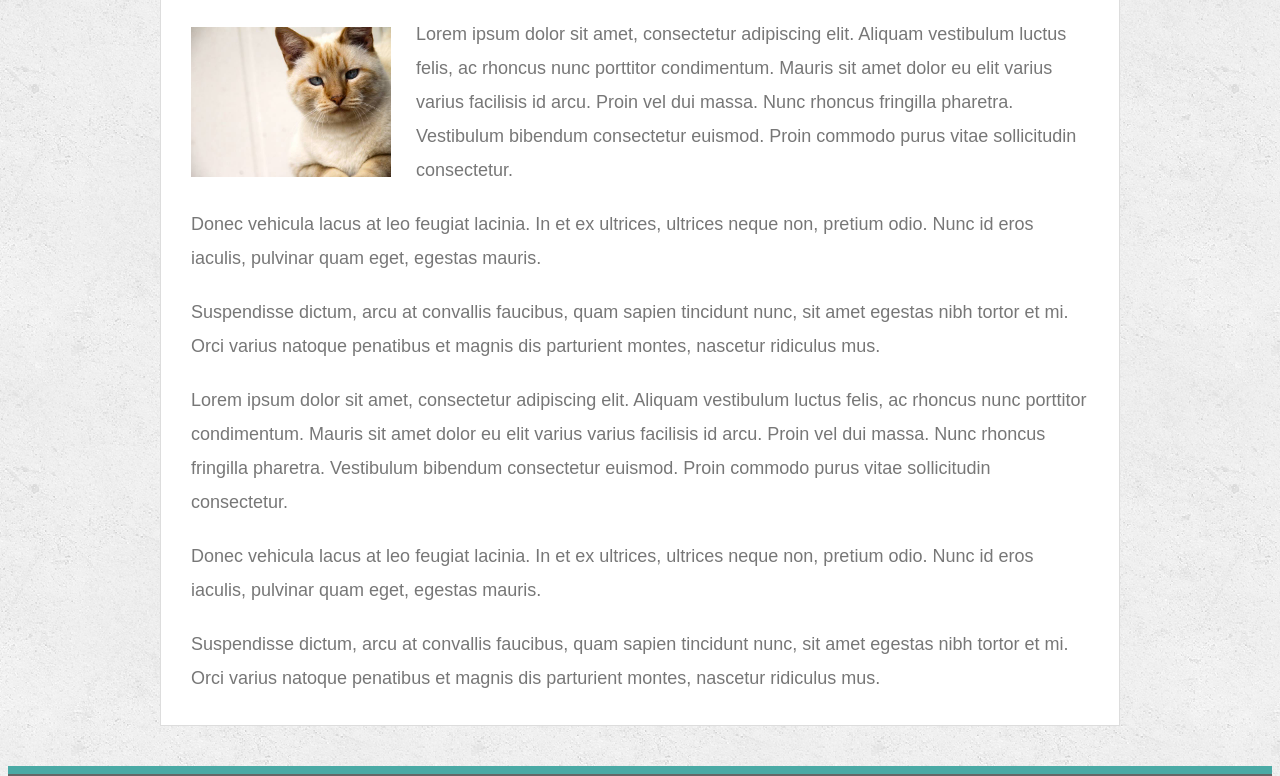
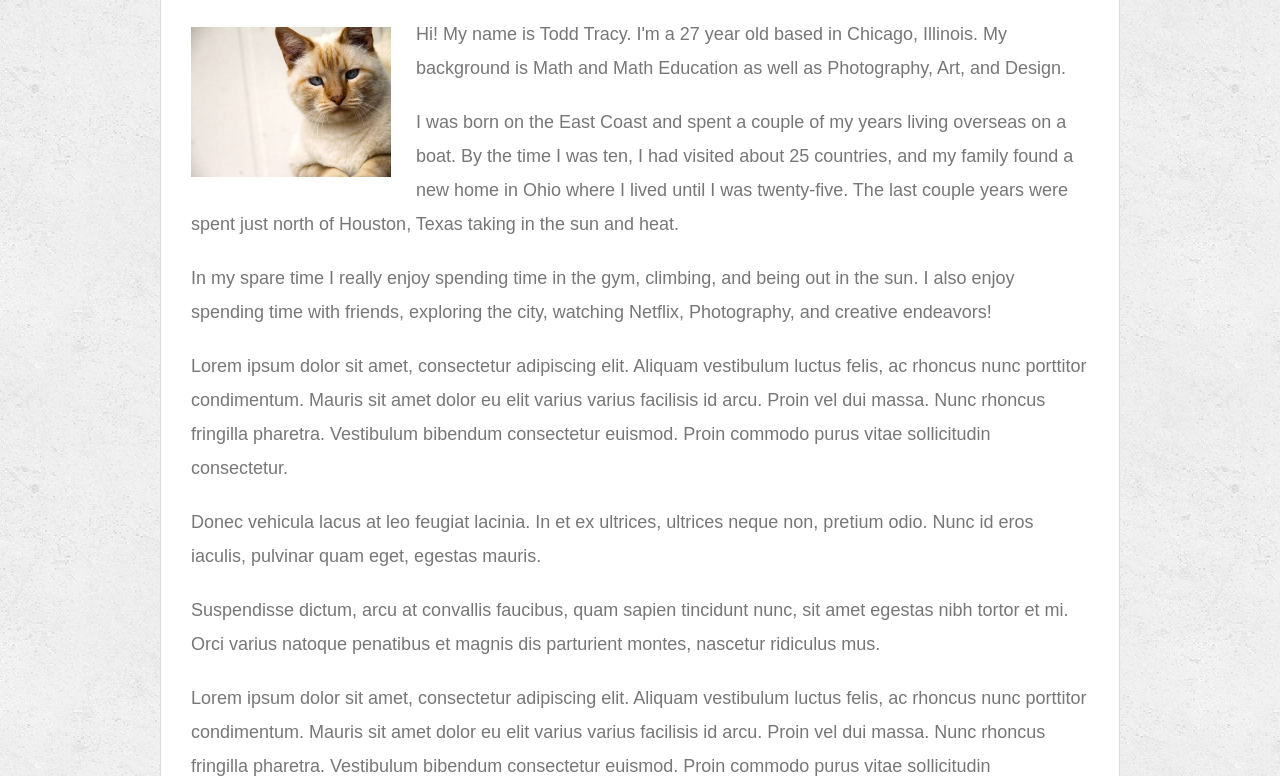
Before and after one commit to trvcytg/Responsive-Portfolio, a plain HTML site: page index.html in a window 1280 px wide. Shown: the part 269-1045 px from the top of the page. Drawn offline with Linux system fonts and the light colour scheme.

Commit message:
Personalization of sample files -- replaced "Your Name" with "Todd Tracy"

```diff
--- a/index.html
+++ b/index.html
@@ -3,14 +3,14 @@
   <head>
     <meta charset="UTF-8" />
     <meta name="viewport" content="width=device-width, initial-scale=1.0" />
-    <title>About | Your Name</title>
+    <title>About | Todd Tracy</title>
     <link rel="stylesheet" type="text/css" href="assets/css/style.css" />
   </head>
 
   <body>
     <header id="masthead">
       <div class="container">
-        <a href="index.html" id="logo">Your Name</a>
+        <a href="index.html" id="logo">Todd Tracy</a>
         <nav>
           <a href="index.html">About</a>
           <a href="portfolio.html">Portfolio</a>
@@ -25,6 +25,24 @@
 
         <img src="assets/images/cat.jpg" class="auth-image" alt="Your Name" />
 
+        <p>
+          Hi! My name is Todd Tracy. I'm a 27 year old based in Chicago,
+          Illinois. My background is Math and Math Education as well as
+          Photography, Art, and Design.
+        </p>
+        <p>
+          I was born on the East Coast and spent a couple of my years living
+          overseas on a boat. By the time I was ten, I had visited about 25
+          countries, and my family found a new home in Ohio where I lived until
+          I was twenty-five. The last couple years were spent just north of
+          Houston, Texas taking in the sun and heat.
+        </p>
+        <p>
+          In my spare time I really enjoy spending time in the gym, climbing,
+          and being out in the sun. I also enjoy spending time with friends,
+          exploring the city, watching Netflix, Photography, and creative
+          endeavors!
+        </p>
         <p>
           Lorem ipsum dolor sit amet, consectetur adipiscing elit. Aliquam
           vestibulum luctus felis, ac rhoncus nunc porttitor condimentum. Mauris
```
Also changed, not shown: contact.html (+2 -2 lines), portfolio.html (+2 -2 lines).
